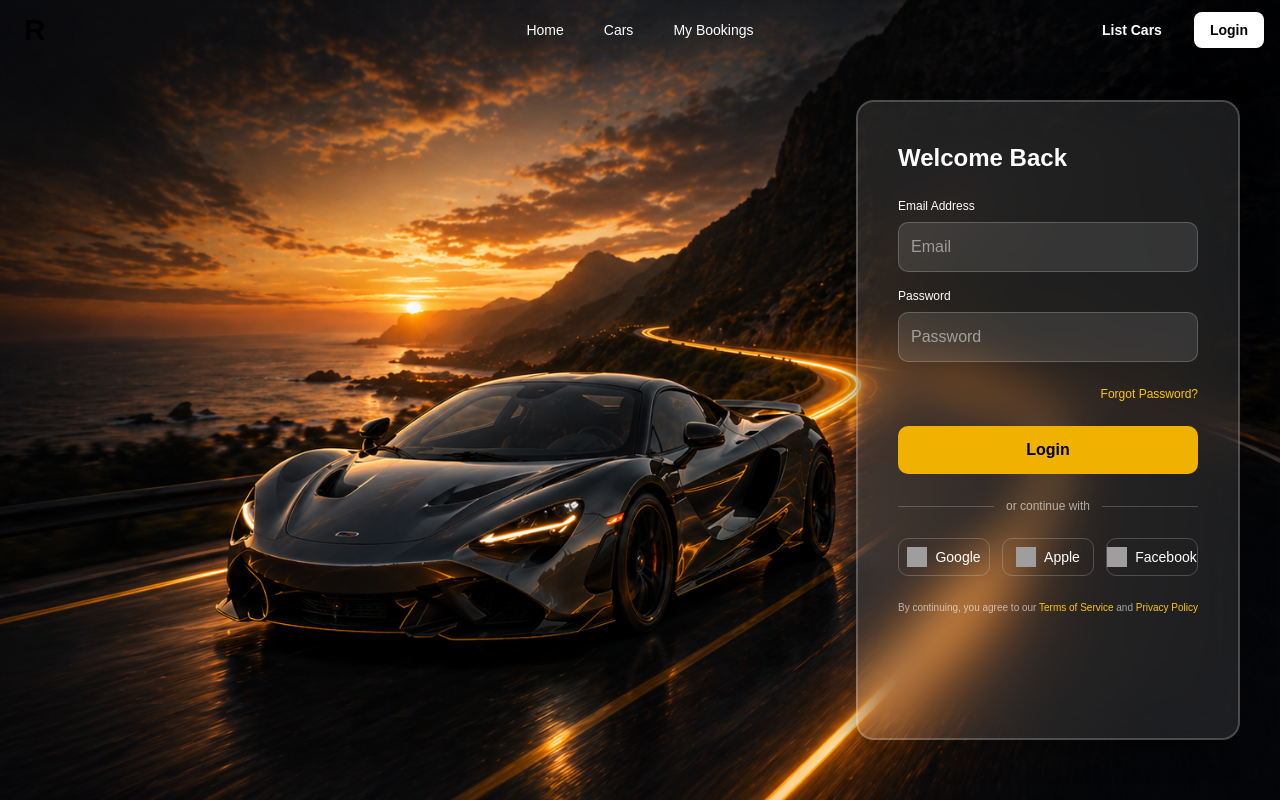
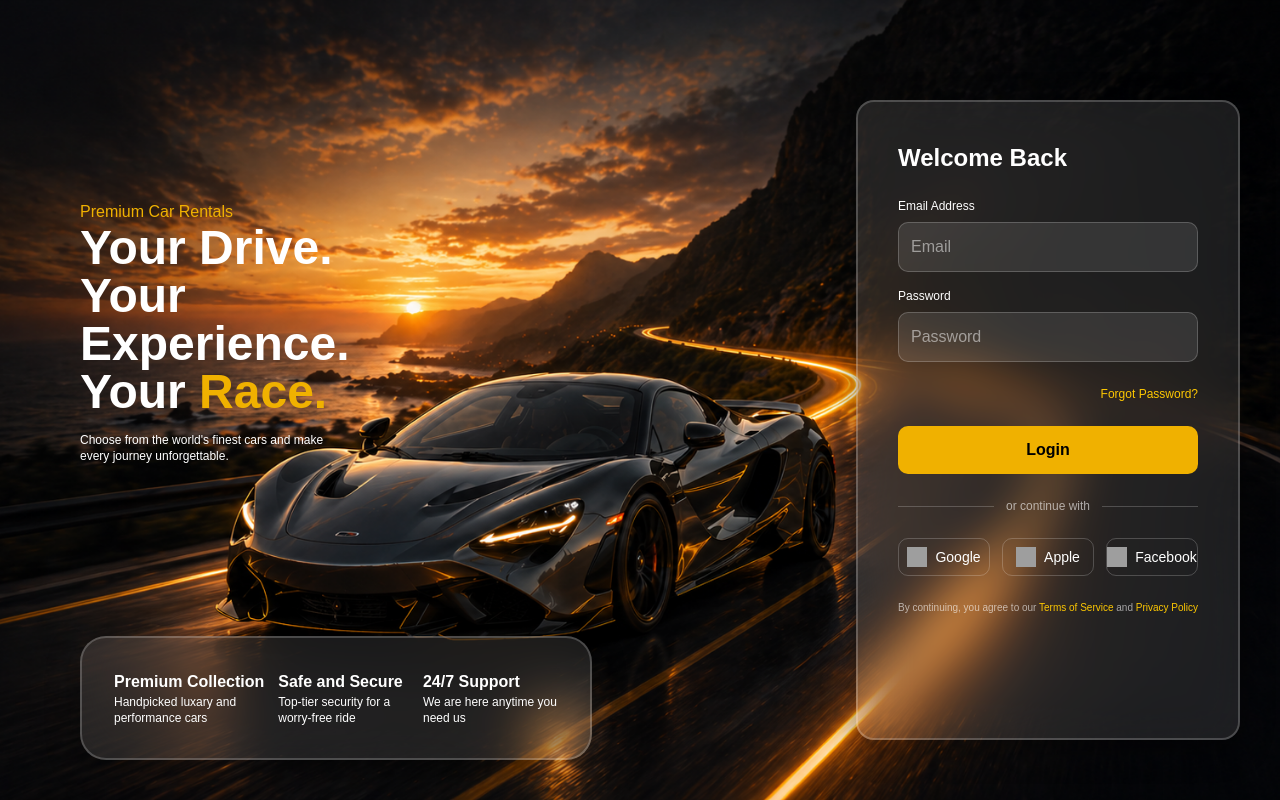
Before and after one commit to Manjeet-cse/RentX, a React (Vite) app: page /login in a window 1280 px wide. Built offline with nearby package versions, Linux system fonts and the light colour scheme; grey boxes are pictures that could not be loaded.

Commit message:
Login page updated with proper UI

```diff
--- a/src/App.jsx
+++ b/src/App.jsx
@@ -10,7 +10,7 @@ const App = () => {
     <>
       <div className="relative">
       <div className='absolute w-full'>
-      <NavbarDemo/>
+      {location.pathname != '/login' && <NavbarDemo/>}
       </div>
       <Routes>
         <Route path="/" element={<Home/>}/>
--- a/src/components/auth/Login.jsx
+++ b/src/components/auth/Login.jsx
@@ -84,6 +84,35 @@ const Login = () => {
           </span>
         </p>
       </div>
+      <div className='text-white z-50 absolute w-[30vw] top-50 left-20'>
+        <div className='text-yellow-500'>Premium Car Rentals</div>
+        <div className='text-5xl font-extrabold'>
+          <h1>Your Drive.</h1>
+          <h1>Your Experience.</h1>
+          <h1>Your <span className='text-yellow-500'>Race.</span> </h1>
+        </div>
+        <div className='w-[20vw] text-xs mt-4'>
+          Choose from the world's finest cars and make every journey unforgettable.
+        </div>
+        <div></div>
+      </div>
+      <div className="w-[40vw] absolute bg-white/10
+      backdrop-blur-xl p-8
+    border-white/20
+      shadow-[0_8px_32px_rgba(0,0,0,0.4)] border-2 flex rounded-4xl left-20 bottom-10 text-white">
+        <div>
+          <h1 className='font-bold'>Premium Collection</h1>
+          <p className='text-xs'>Handpicked luxary and performance cars</p>
+        </div>
+        <div>
+          <h1 className='font-bold'>Safe and Secure</h1>
+          <p className='text-xs'>Top-tier security for a worry-free ride</p>
+        </div>
+        <div>
+          <h1 className='font-bold'>24/7 Support</h1>
+          <p className='text-xs'>We are here anytime you need us</p>
+        </div>
+      </div>
     </div>
   )
 }
```
Lines whose indentation alone changed are shown as unchanged.
